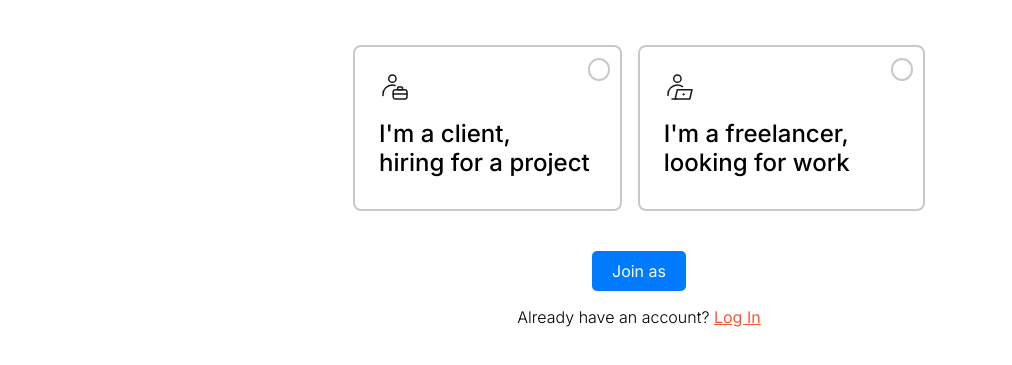
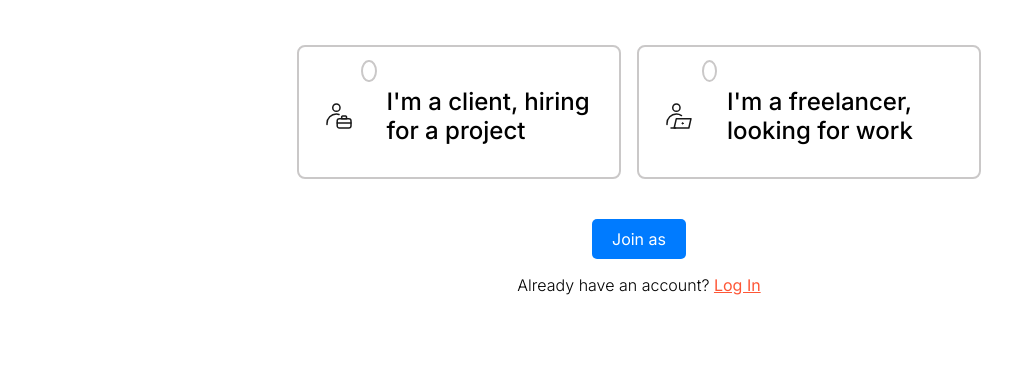
Before and after one commit to Aayushkrishnaut/freelance, a plain HTML site: page join.html in a window 1280 px wide. Shown: the part 153-518 px from the top of the page, without its empty margins (1-1013 px from the left). Drawn offline with Linux system fonts and the light colour scheme.

Commit message:
Update join.css

```diff
--- a/join.css
+++ b/join.css
@@ -139,3 +139,28 @@ input:checked {
   color: #fe5636;
   font-weight: 400;
 }
+
+/* ... other CSS remains the same ... */
+
+.input-1,
+.input-2 {
+  display: flex;
+  align-items: center;
+  border: 2px solid #cac8c8;
+  padding: 1.5rem 1rem 1rem 1.5rem;
+  border-radius: 0.5rem;
+  margin: 1rem 0.5rem;
+  cursor: pointer;
+}
+
+.input-1:hover,
+.input-2:hover {
+  border-color: #fe5636;
+}
+
+/* Ensure input inside label does not affect layout */
+input {
+  margin-right: 1rem;
+}
+
+/* ... other CSS remains the same ... */
```
